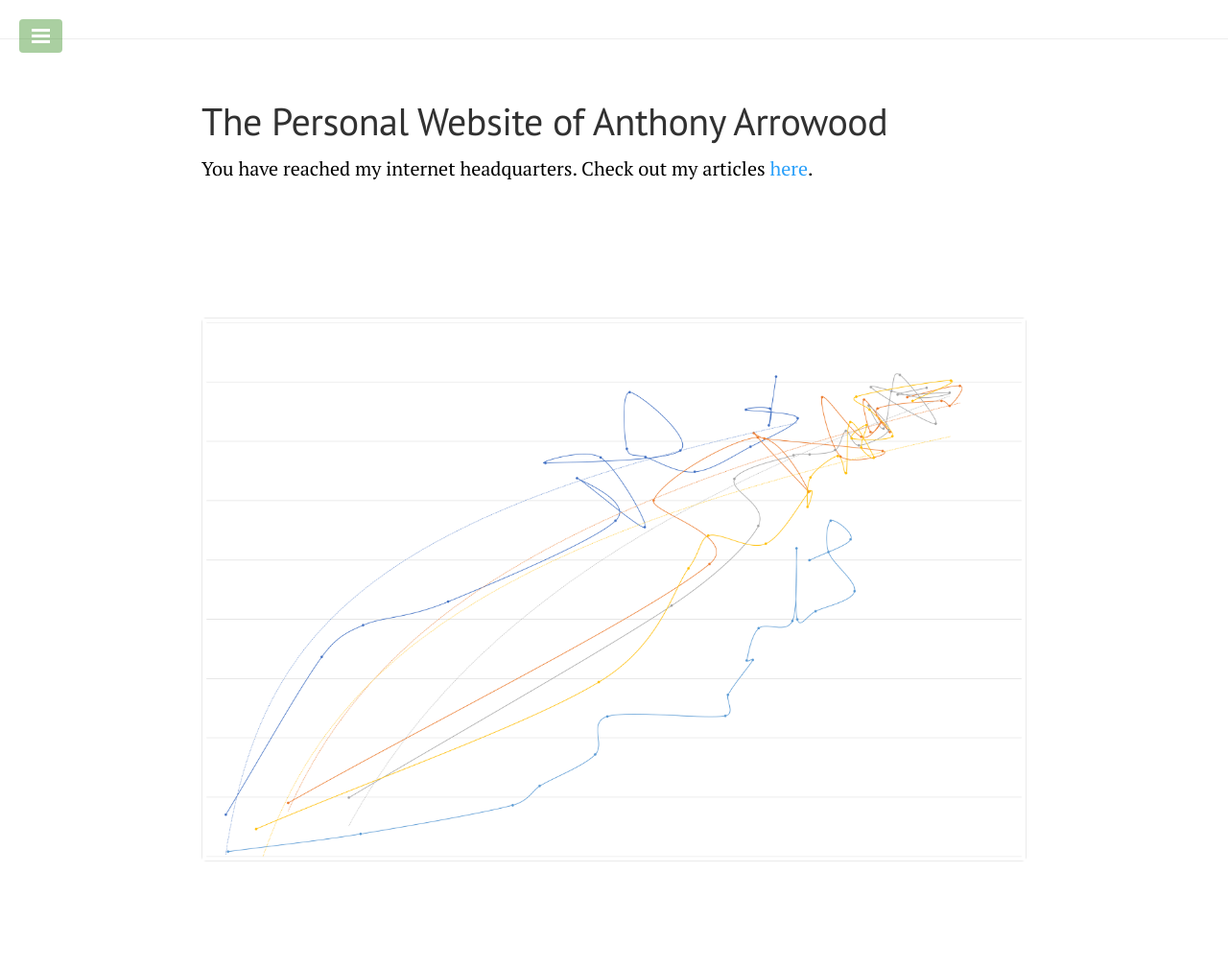
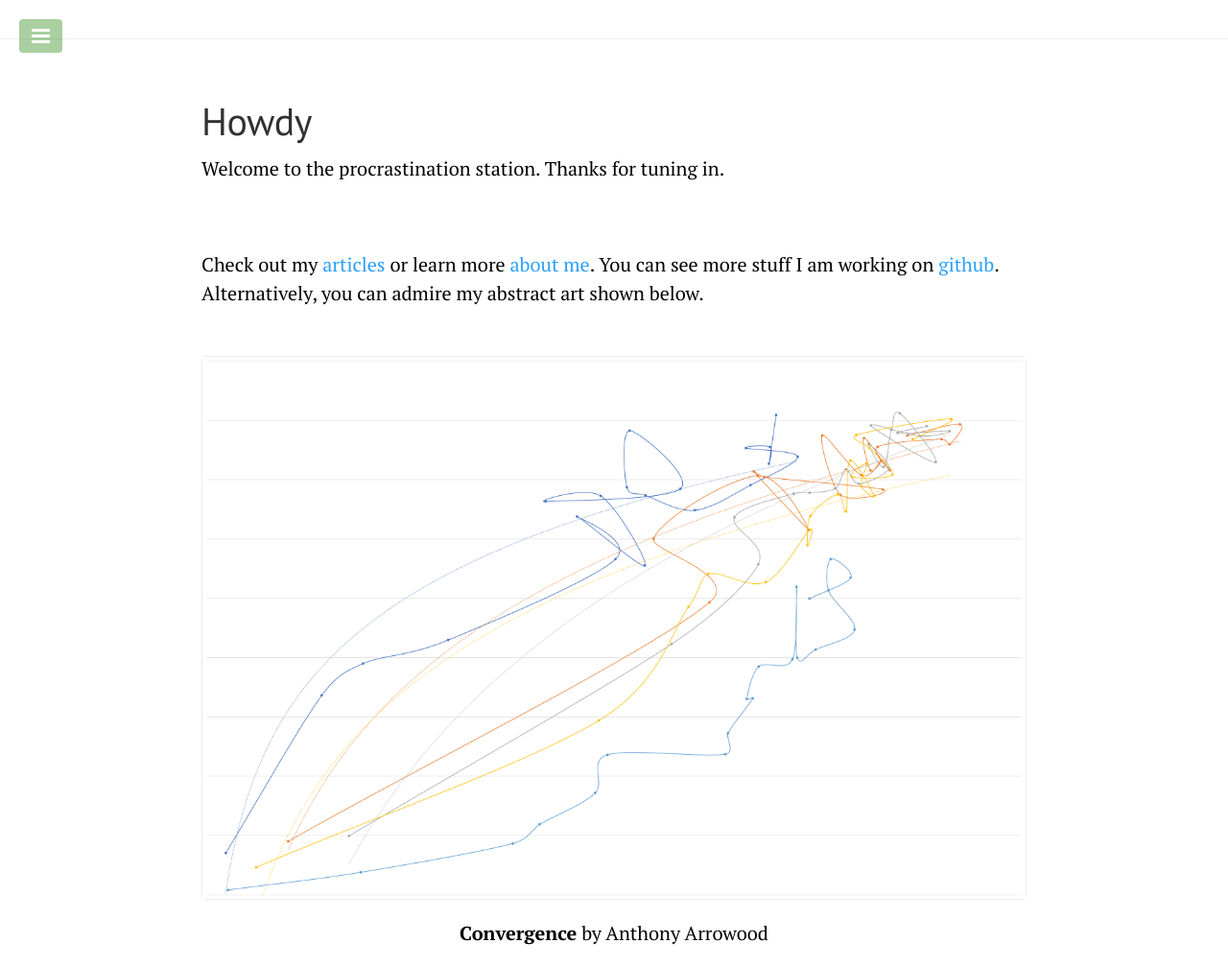
Before and after one commit to AnthonyA28/AnthonyA28.github.io, a Jekyll site: the page built from index.md, in a window 1280 px wide. Shown: the whole page at 96% size. Built offline with Jekyll 4.4.1, drawn with Linux system fonts in a browser that asks for light colours; before the commit the page ends 918 px from its top, so only the background shows below that.

Commit message:
update home page and about me

```diff
--- a/game.js
+++ b/game.js
@@ -624,6 +624,7 @@ var init = function (){
         MPS[i] = (image);
 
     }
+    combineIDhorizontal(MPS[2], MPS[3], MPS[2]);
 
     let CXT_M           = CVS.getContext("2d");
     let CXT_G           = CVS.getContext("2d");
--- a/index.md
+++ b/index.md
@@ -5,10 +5,13 @@ layout: default
 title: Anthony Arrowood Home
 ---
 
-# The Personal Website of Anthony Arrowood
+# Howdy
 
-You have reached my internet headquarters. Check out my articles [here](/Articles.html).
+Welcome to the procrastination station. Thanks for tuning in.
 
+<br>
 
+Check out my [articles](/Articles.html) or learn more [about me](/About.html). You can see more stuff I am working on [github](https://github.com/AnthonyA28). Alternatively, you can admire my abstract art shown below.
 
-<p > <br><br><br><br><img class="center-fit" src = "\assets\images\art\art1.png"></p>
+<p><br><img class="center-fit" src = "\assets\images\art\art1.png"></p>
+<p align="center">  <b>Convergence</b> by Anthony Arrowood </p>
```
Also changed, not shown: About.md (+2 -2 lines).
